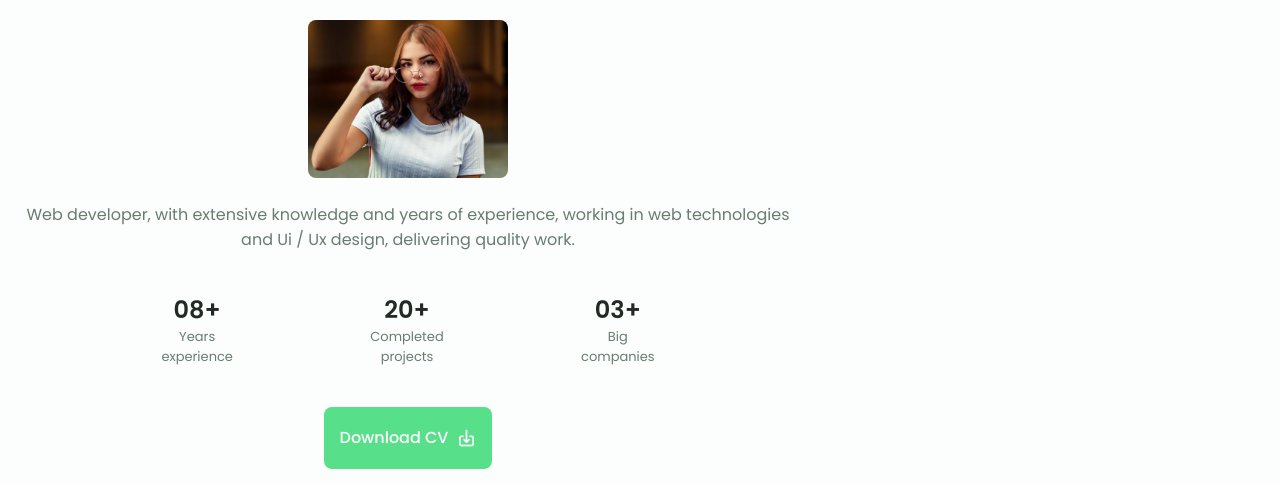
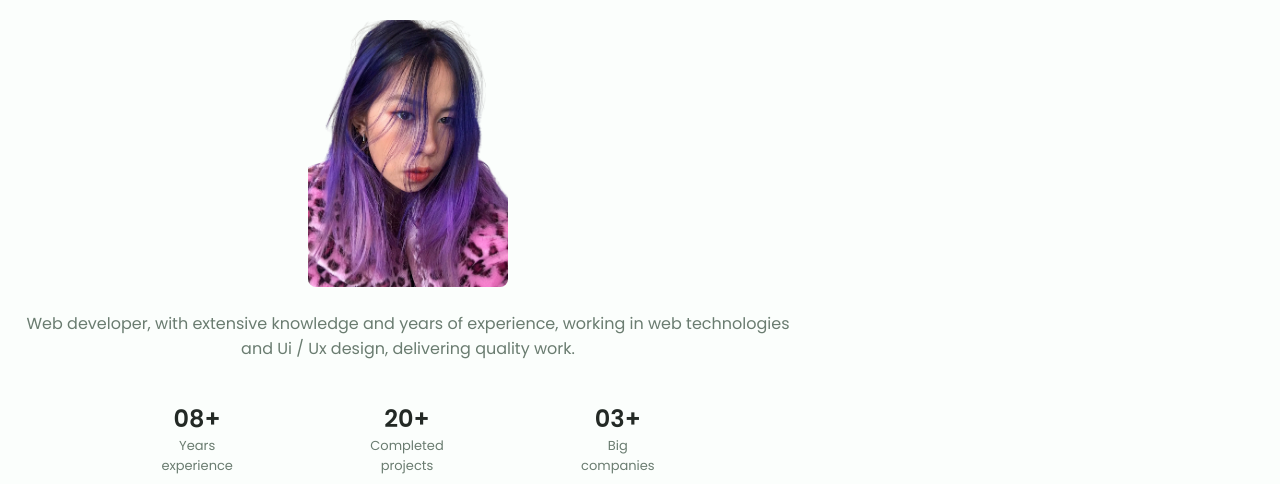
Before and after one commit to ncpz/ncpz.github.io, a plain HTML site: page index.html in a window 1280 px wide. Shown: the part 803-1287 px from the top of the page. Drawn offline with nearby package versions, Linux system fonts and the light colour scheme.

Commit message:
Update index.html

```diff
--- a/index.html
+++ b/index.html
@@ -146,7 +146,11 @@
         <span class="section__subtitle">My introduction</span>
 
         <div class="about__container container grid">
-          <img src="assets/img/about.jpg" alt="" class="about__img" />
+          <img
+            src="assets\img\IMG-8405__1_-removebg-preview.png"
+            alt="Error 401"
+            class="about__img"
+          />
 
           <div class="about__data">
             <p class="about__description">
```
